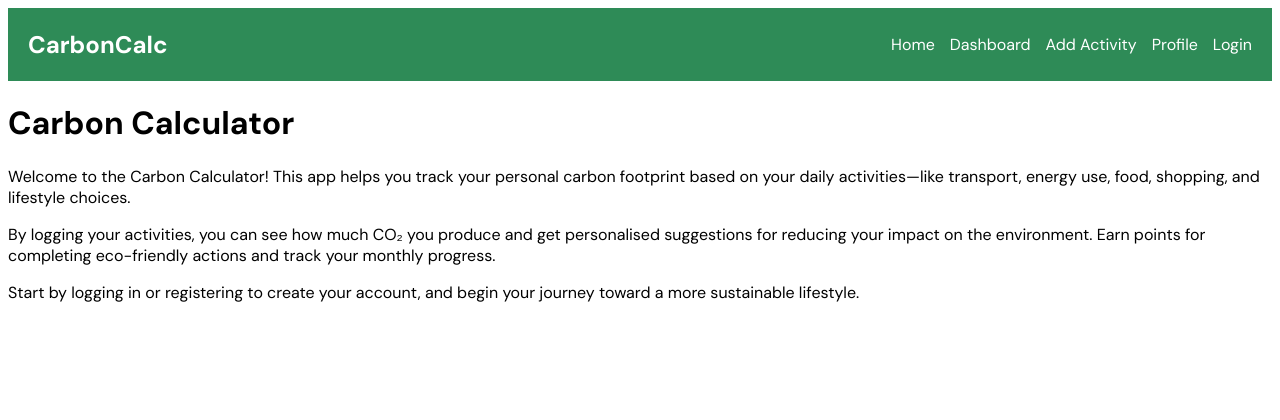
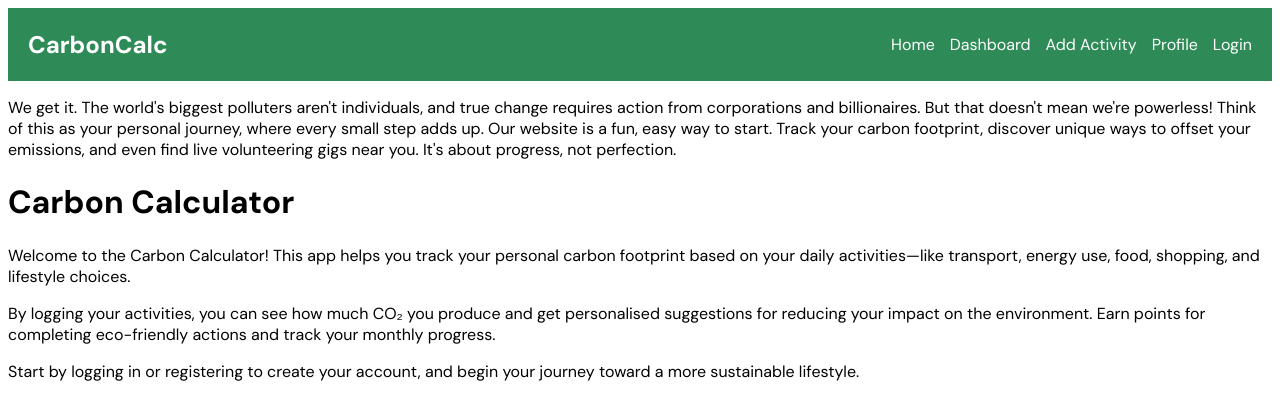
Before and after one commit to sdg877/carbon_calculator_fe, a Next.js app: page / in a window 1280 px wide. Shown: the top 420 px of the page. Built offline with nearby package versions, Linux system fonts and the light colour scheme.

Commit message:
Update to website blurb.

```diff
--- a/src/app/page.jsx
+++ b/src/app/page.jsx
@@ -4,15 +4,36 @@ import styles from "../styles/homepage.css";
 export default function HomePage() {
   return (
     <main className={styles.container}>
+      {/* NEW BLURB SECTION */}
+      <section className={styles.blurbSection}>
+        <div className={styles.blurbContent}>
+          <p className={styles.blurbParagraph}>
+            We get it. The world's biggest polluters aren't individuals, and
+            true change requires action from corporations and billionaires. But
+            that doesn't mean we're powerless! Think of this as your personal
+            journey, where every small step adds up. Our website is a fun, easy
+            way to start. Track your carbon footprint, discover unique ways to
+            offset your emissions, and even find live volunteering gigs near
+            you. It's about progress, not perfection.
+          </p>
+        </div>
+      </section>
+
       <h1 className={styles.title}>Carbon Calculator</h1>
       <p className={styles.paragraph}>
-        Welcome to the Carbon Calculator! This app helps you track your personal carbon footprint based on your daily activities—like transport, energy use, food, shopping, and lifestyle choices.
+        Welcome to the Carbon Calculator! This app helps you track your personal
+        carbon footprint based on your daily activities—like transport, energy
+        use, food, shopping, and lifestyle choices.
       </p>
       <p className={styles.paragraph}>
-        By logging your activities, you can see how much CO₂ you produce and get personalised suggestions for reducing your impact on the environment. Earn points for completing eco-friendly actions and track your monthly progress.
+        By logging your activities, you can see how much CO₂ you produce and get
+        personalised suggestions for reducing your impact on the environment.
+        Earn points for completing eco-friendly actions and track your monthly
+        progress.
       </p>
       <p className={styles.paragraph}>
-        Start by logging in or registering to create your account, and begin your journey toward a more sustainable lifestyle.
+        Start by logging in or registering to create your account, and begin
+        your journey toward a more sustainable lifestyle.
       </p>
     </main>
   );
```
